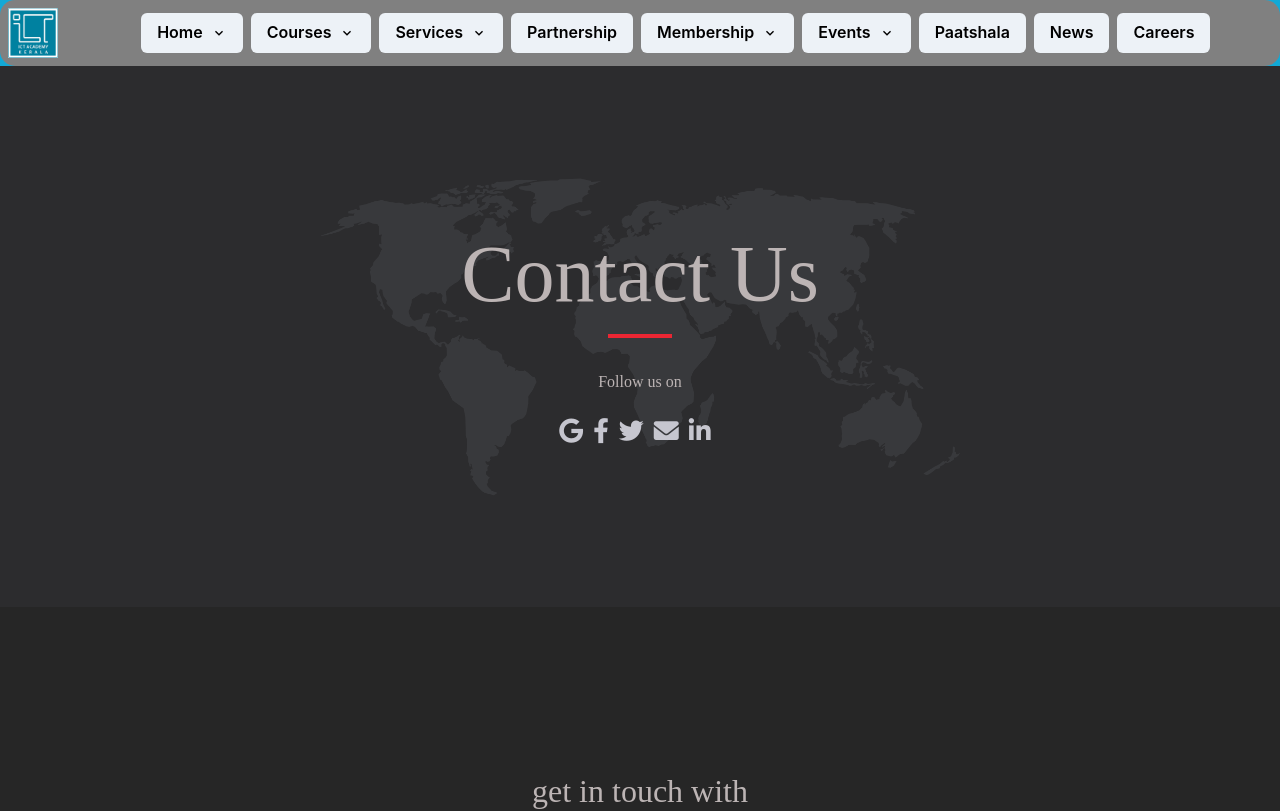
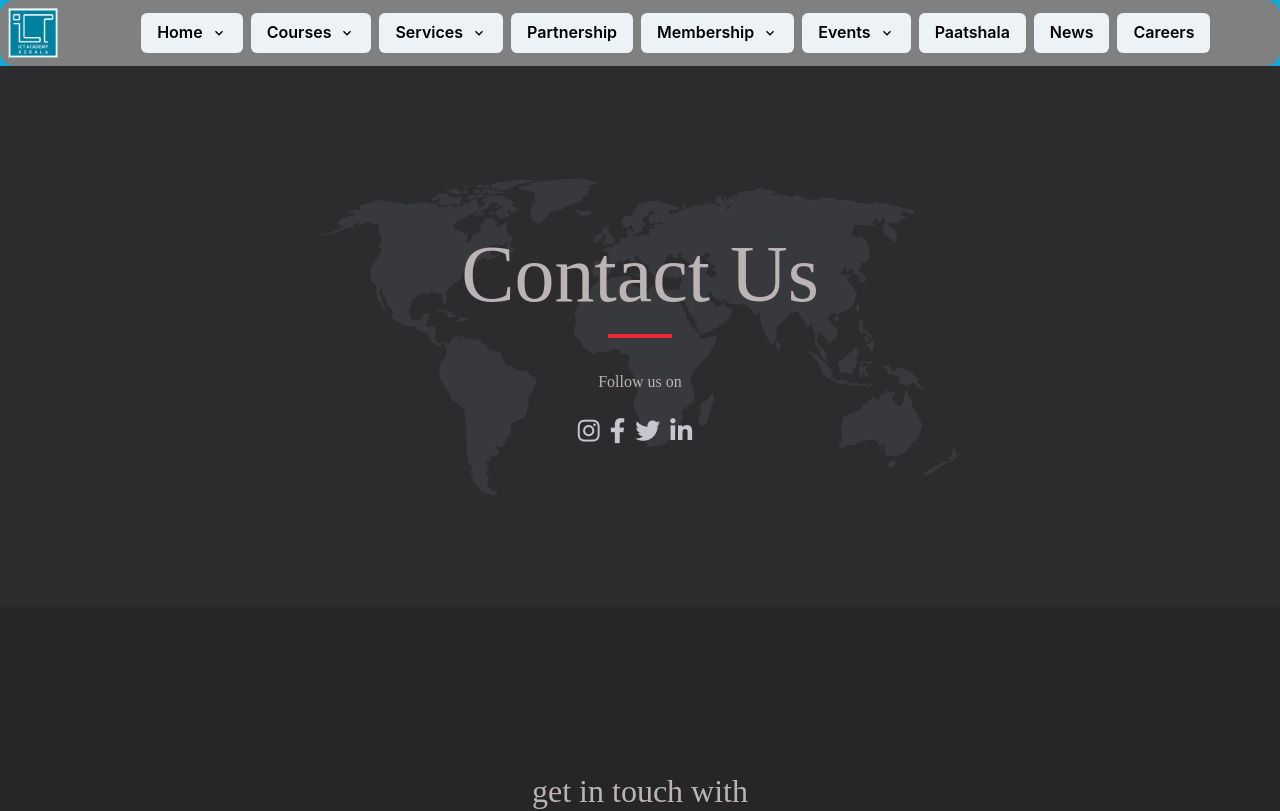
Before and after one commit to kantraman/ictak-website-mern, a React (Create React App) app in the folder frontend/: page /Contact in a window 1280 px wide. Shown: the top 811 px of the page. Built offline with nearby package versions, Linux system fonts and the light colour scheme.

Commit message:
added social media links

```diff
--- a/frontend/src/components/contact us/ContactBanner.js
+++ b/frontend/src/components/contact us/ContactBanner.js
@@ -10,11 +10,11 @@ function ContactBanner() {
                         Contact Us
                     </h3>
                     <p>Follow us on</p><br></br>
-                    <i className="icon fa-brands fa-google"></i>
-                    <i className="icon fa-brands fa-facebook-f"></i>
-                    <i className="icon fa-brands fa-twitter"></i>
-                    <i className="icon fa-solid fa-envelope"></i>
-                    <i className="icon fa-brands fa-linkedin-in"></i>
+                    <a href='https://www.instagram.com/ictkerala/?hl=en'> <i className="icon fa-brands fa-instagram"></i></a>
+                    <a href='https://www.facebook.com/ictkerala' ><i className="icon fa-brands fa-facebook-f"></i></a>
+                    <a href='https://mobile.twitter.com/ictakerala'><i className="icon fa-brands fa-twitter"></i></a>
+                    <a href='https://www.linkedin.com/company/ict-academy-of-kerala/'><i className="icon fa-brands fa-linkedin-in"></i></a>
+
 
 
                 </div>
```
Also changed, not shown: 1 other file (tests, documents, lock files or other folders).
